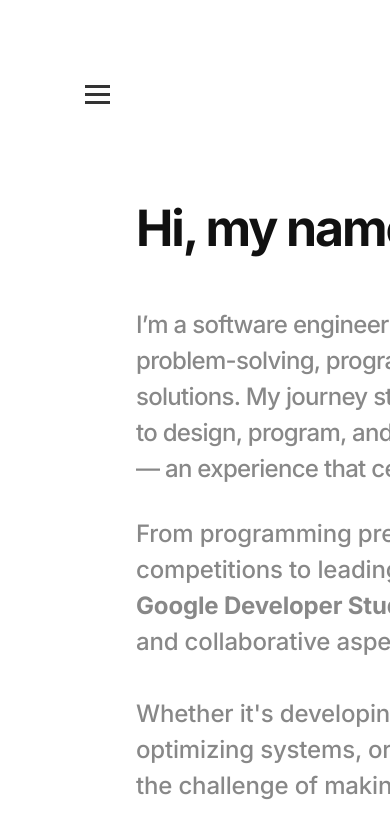
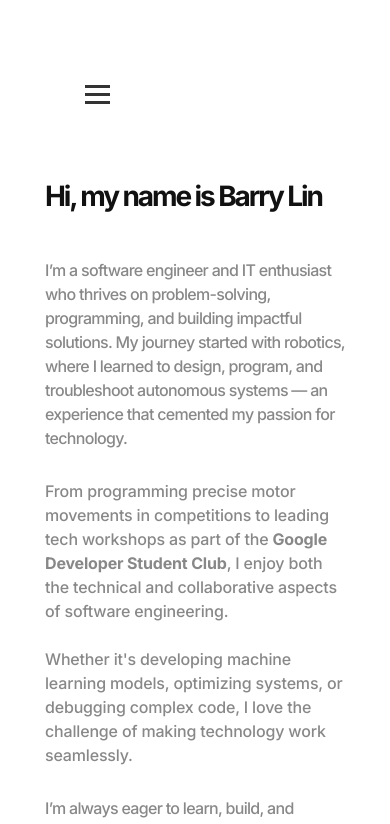
Before and after one commit to mikey6002/BarryLinPortfolio, a React (Vite) app in the folder portfolio/: page / in a window 390 px wide. Shown: the top 824 px of the page. Built offline with nearby package versions, Linux system fonts and the light colour scheme.

Commit message:
about section

```diff
--- a/portfolio/src/screens/Profile/sections/AboutMeSec/style.css
+++ b/portfolio/src/screens/Profile/sections/AboutMeSec/style.css
@@ -167,3 +167,124 @@
 .container-wrapper .container-3 {
   animation-delay: 0.5s;
 }
+
+
+/* Mobile Responsive Styles */
+@media (max-width: 1280px) {
+  .container-wrapper {
+    width: 100%;
+    max-width: 100%;
+    margin: 0;
+    padding: 20px;
+  }
+
+  .container-wrapper .container-2 {
+    width: 100%;
+    max-width: 100%;
+    padding: 30px 20px;
+  }
+
+  .container-wrapper .heading {
+    width: 100%;
+    max-width: 600px;
+  }
+
+  .container-wrapper .container-3,
+  .container-wrapper .i-believe-that-the-wrapper {
+    width: 100%;
+    max-width: 660px;
+  }
+}
+
+@media (max-width: 968px) {
+  .container-wrapper {
+    flex-direction: column;
+    align-items: center;
+  }
+
+  .container-wrapper .text-wrapper {
+    font-size: 40px;
+    line-height: 48px;
+    white-space: normal;
+  }
+
+  .container-wrapper .p,
+  .container-wrapper .from-programming,
+  .container-wrapper .i-believe-that-the {
+    font-size: 20px;
+    line-height: 30px;
+  }
+
+  .container-wrapper .resume-instance {
+    position: relative !important;
+    top: 0 !important;
+    left: 0 !important;
+    margin-top: 20px;
+  }
+
+  .container-wrapper .mypic-wrapper {
+    margin-top: -30px;
+  }
+}
+
+@media (max-width: 768px) {
+  .container-wrapper .text-wrapper {
+    font-size: 32px;
+    line-height: 40px;
+  }
+
+  .container-wrapper .p,
+  .container-wrapper .from-programming,
+  .container-wrapper .i-believe-that-the {
+    font-size: 18px;
+    line-height: 28px;
+  }
+
+  .container-wrapper .container-2 {
+    gap: 15px;
+    padding: 20px 15px;
+  }
+
+  .container-wrapper .mypic-wrapper {
+    width: 280px;
+    height: 450px;
+  }
+
+  .container-wrapper .mypic {
+    width: 330px;
+    height: 420px;
+  }
+}
+
+@media (max-width: 480px) {
+  .container-wrapper {
+    padding: 15px;
+  }
+
+  .container-wrapper .text-wrapper {
+    font-size: 28px;
+    line-height: 36px;
+  }
+
+  .container-wrapper .p,
+  .container-wrapper .from-programming,
+  .container-wrapper .i-believe-that-the {
+    font-size: 16px;
+    line-height: 24px;
+  }
+
+  .container-wrapper .mypic-wrapper {
+    width: 240px;
+    height: 360px;
+  }
+
+  .container-wrapper .mypic {
+    width: 280px;
+    height: 360px;
+    left: -20px;
+  }
+
+  .container-wrapper .container-2 {
+    padding: 15px 10px;
+  }
+}
```
